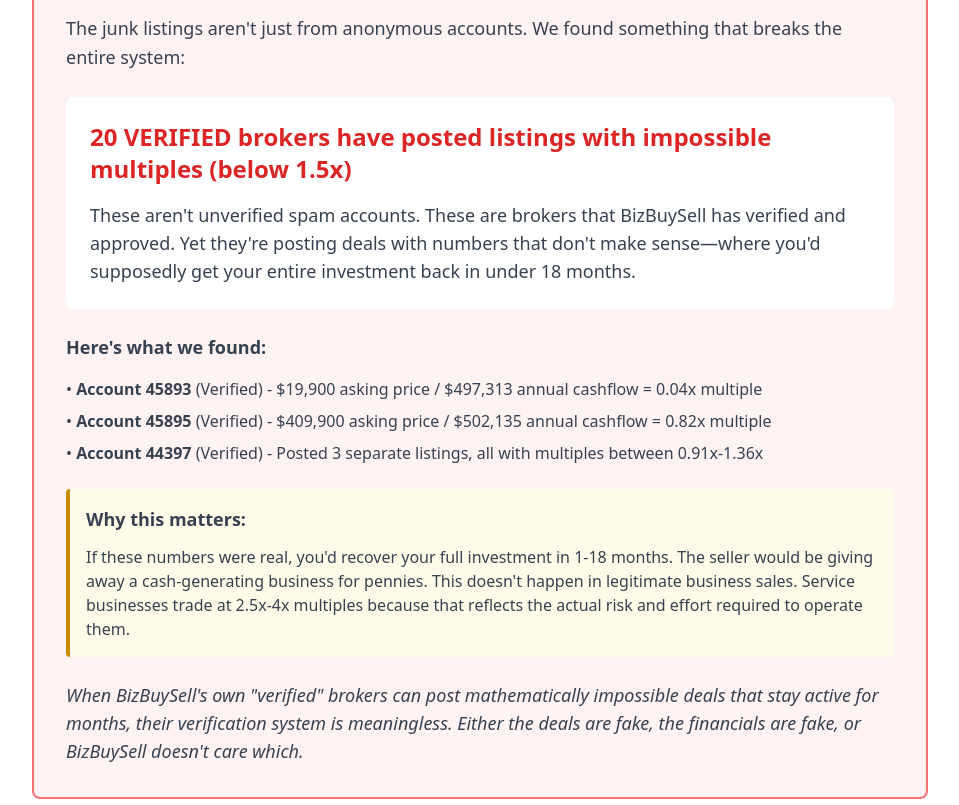
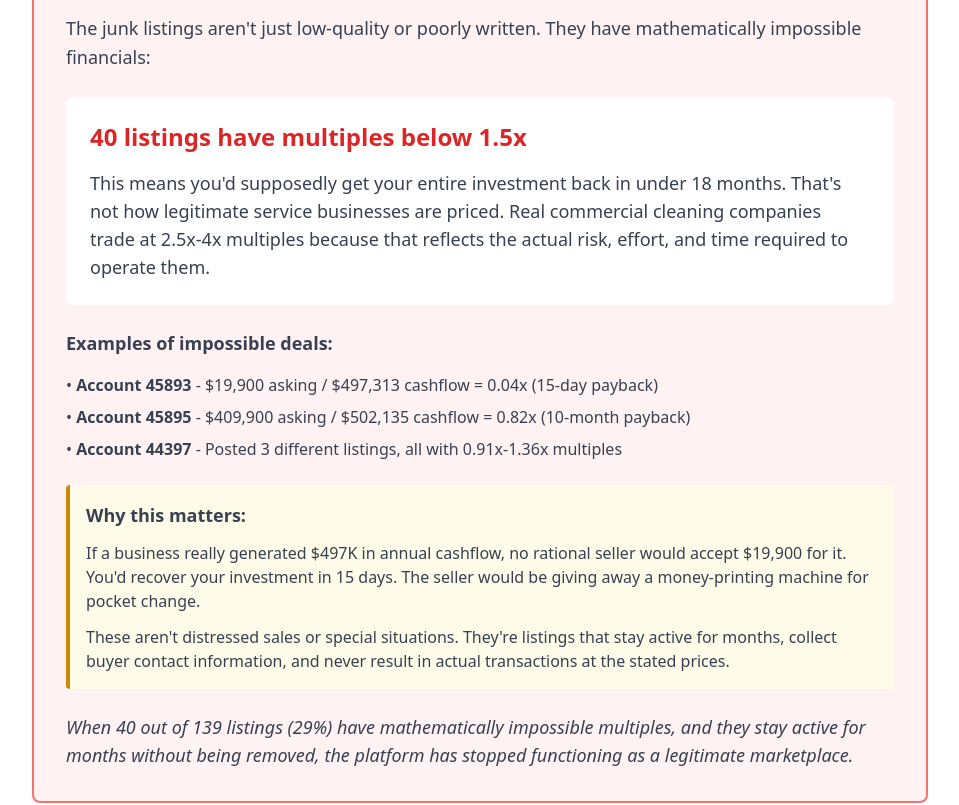
Before and after one commit to jeffsosville/cleaningexits, a Next.js app: page /why in a window 1280 px wide. Shown: the part 3340-4145 px from the top of the page, without its empty margins (160-1119 px from the left). Built offline with nearby package versions, Linux system fonts and the light colour scheme.

Commit message:
Update section titles and content for clarity

```diff
--- a/pages/why.tsx
+++ b/pages/why.tsx
@@ -159,51 +159,53 @@
               </p>
             </section>
 
-            {/* The Scandal */}
+            {/* The Real Problem */}
             <section className="mb-16">
-              <h2 className="text-3xl font-bold text-gray-900 mb-6">The Real Problem: Verified Brokers, Impossible Numbers</h2>
+              <h2 className="text-3xl font-bold text-gray-900 mb-6">The Real Problem: The Numbers Don't Work</h2>
 
               <div className="bg-red-50 border-2 border-red-400 rounded-lg p-8 mb-8">
                 <p className="text-gray-700 text-lg mb-6 leading-relaxed">
-                  The junk listings aren't just from anonymous accounts. We found something that breaks the entire system:
+                  The junk listings aren't just low-quality or poorly written. They have mathematically impossible financials:
                 </p>
 
                 <div className="bg-white rounded-lg p-6 mb-6">
                   <p className="text-2xl font-bold text-red-600 mb-4">
-                    20 VERIFIED brokers have posted listings with impossible multiples (below 1.5x)
+                    40 listings have multiples below 1.5x
                   </p>
                   <p className="text-gray-700 text-lg">
-                    These aren't unverified spam accounts. These are brokers that BizBuySell has verified and
-                    approved. Yet they're posting deals with numbers that don't make sense—where you'd supposedly
-                    get your entire investment back in under 18 months.
+                    This means you'd supposedly get your entire investment back in under 18 months. That's not how
+                    legitimate service businesses are priced. Real commercial cleaning companies trade at 2.5x-4x
+                    multiples because that reflects the actual risk, effort, and time required to operate them.
                   </p>
                 </div>
 
                 <p className="text-gray-700 text-lg mb-4">
-                  <strong>Here's what we found:</strong>
+                  <strong>Examples of impossible deals:</strong>
                 </p>
                 <ul className="text-gray-700 space-y-2 mb-6">
-                  <li>• <strong>Account 45893</strong> (Verified) - $19,900 asking price / $497,313 annual cashflow = 0.04x multiple</li>
-                  <li>• <strong>Account 45895</strong> (Verified) - $409,900 asking price / $502,135 annual cashflow = 0.82x multiple</li>
-                  <li>• <strong>Account 44397</strong> (Verified) - Posted 3 separate listings, all with multiples between 0.91x-1.36x</li>
+                  <li>• <strong>Account 45893</strong> - $19,900 asking / $497,313 cashflow = 0.04x (15-day payback)</li>
+                  <li>• <strong>Account 45895</strong> - $409,900 asking / $502,135 cashflow = 0.82x (10-month payback)</li>
+                  <li>• <strong>Account 44397</strong> - Posted 3 different listings, all with 0.91x-1.36x multiples</li>
                 </ul>
 
                 <div className="bg-yellow-50 border-l-4 border-yellow-600 p-4 rounded">
                   <p className="text-gray-700 text-lg mb-3">
                     <strong>Why this matters:</strong>
                   </p>
+                  <p className="text-gray-700 mb-3">
+                    If a business really generated $497K in annual cashflow, no rational seller would accept $19,900
+                    for it. You'd recover your investment in 15 days. The seller would be giving away a money-printing
+                    machine for pocket change.
+                  </p>
                   <p className="text-gray-700">
-                    If these numbers were real, you'd recover your full investment in 1-18 months. The seller
-                    would be giving away a cash-generating business for pennies. This doesn't happen in legitimate
-                    business sales. Service businesses trade at 2.5x-4x multiples because that reflects the actual
-                    risk and effort required to operate them.
+                    These aren't distressed sales or special situations. They're listings that stay active for months,
+                    collect buyer contact information, and never result in actual transactions at the stated prices.
                   </p>
                 </div>
 
                 <p className="text-gray-700 text-lg mt-6 italic">
-                  When BizBuySell's own "verified" brokers can post mathematically impossible deals that stay
-                  active for months, their verification system is meaningless. Either the deals are fake, the
-                  financials are fake, or BizBuySell doesn't care which.
+                  When 40 out of 139 listings (29%) have mathematically impossible multiples, and they stay active
+                  for months without being removed, the platform has stopped functioning as a legitimate marketplace.
                 </p>
               </div>
             </section>
```
